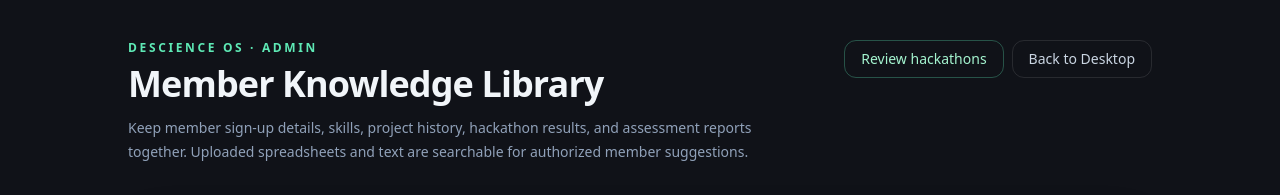
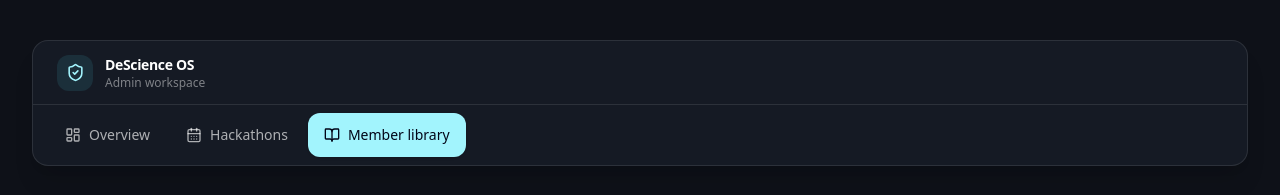
Before and after one commit to mjsan-dosclub/Hack-OS, a Next.js app: page /admin/library in a window 1280 px wide. Shown: the top 195 px of the page. Built offline with nearby package versions, Linux system fonts and the light colour scheme; no server answers.

Commit message:
Unify admin navigation and page layouts

```diff
--- a/src/components/admin/AdminDashboard.tsx
+++ b/src/components/admin/AdminDashboard.tsx
@@ -1,6 +1,5 @@
 "use client";
 
-import { useCallback, useEffect, useState } from "react";
 import {
 	Activity,
 	CalendarDays,
@@ -9,7 +8,9 @@ import {
 	ShieldCheck,
 	UsersRound,
 } from "lucide-react";
+import { useCallback, useEffect, useState } from "react";
 import { z } from "zod";
+import { AdminNavigation } from "@/components/admin/AdminNavigation";
 
 const summarySchema = z.object({
 	events: z.object({
@@ -84,6 +85,7 @@ export function AdminDashboard() {
 	return (
 		<main className="os-standalone-screen admin-dashboard min-h-dvh bg-[#0e1118] px-4 py-6 text-white sm:px-8 sm:py-10">
 			<div className="mx-auto max-w-7xl">
+				<AdminNavigation active="overview" />
 				<div className="flex flex-wrap items-start justify-between gap-4">
 					<div>
 						<p className="flex items-center gap-2 text-xs font-semibold uppercase tracking-[.2em] text-cyan-200">
@@ -107,30 +109,6 @@ export function AdminDashboard() {
 						Refresh
 					</button>
 				</div>
-				<nav
-					aria-label="Admin sections"
-					className="mt-6 flex flex-wrap gap-2 border-b border-white/10 pb-4"
-				>
-					<a
-						aria-current="page"
-						href="/admin"
-						className="rounded-lg bg-cyan-100 px-3 py-2 text-sm font-semibold text-slate-950"
-					>
-						Overview
-					</a>
-					<a
-						href="/admin/hackathons"
-						className="rounded-lg px-3 py-2 text-sm text-white/65 transition hover:bg-white/10 hover:text-white"
-					>
-						Hackathons
-					</a>
-					<a
-						href="/admin/library"
-						className="rounded-lg px-3 py-2 text-sm text-white/65 transition hover:bg-white/10 hover:text-white"
-					>
-						Member library
-					</a>
-				</nav>
 				{error && (
 					<p
 						role="alert"
--- /dev/null
+++ b/src/components/admin/AdminNavigation.tsx
@@ -0,0 +1,65 @@
+import {
+	BookOpen,
+	CalendarDays,
+	LayoutDashboard,
+	ShieldCheck,
+} from "lucide-react";
+
+type AdminSection = "overview" | "hackathons" | "library";
+
+const sections: Array<{
+	id: AdminSection;
+	label: string;
+	href: string;
+	icon: typeof LayoutDashboard;
+}> = [
+	{ id: "overview", label: "Overview", href: "/admin", icon: LayoutDashboard },
+	{
+		id: "hackathons",
+		label: "Hackathons",
+		href: "/admin/hackathons",
+		icon: CalendarDays,
+	},
+	{
+		id: "library",
+		label: "Member library",
+		href: "/admin/library",
+		icon: BookOpen,
+	},
+];
+
+/** Shared navigation keeps every admin destination one click from the overview. */
+export function AdminNavigation({ active }: { active: AdminSection }) {
+	return (
+		<header className="admin-navigation mb-8 overflow-hidden rounded-2xl border border-white/10 bg-[#151a24] shadow-xl shadow-black/10">
+			<div className="flex min-h-16 items-center gap-3 border-b border-white/10 px-4 sm:px-6">
+				<div className="grid size-9 shrink-0 place-items-center rounded-xl bg-cyan-300/10 text-cyan-200">
+					<ShieldCheck size={19} aria-hidden="true" />
+				</div>
+				<div className="min-w-0">
+					<p className="text-sm font-semibold tracking-tight">DeScience OS</p>
+					<p className="text-xs text-white/45">Admin workspace</p>
+				</div>
+			</div>
+			<nav
+				aria-label="Admin sections"
+				className="flex gap-1 overflow-x-auto p-2 sm:px-4"
+			>
+				{sections.map(({ id, label, href, icon: Icon }) => {
+					const selected = active === id;
+					return (
+						<a
+							key={id}
+							href={href}
+							aria-current={selected ? "page" : undefined}
+							className={`inline-flex min-h-11 shrink-0 items-center gap-2 rounded-xl px-4 text-sm font-medium transition ${selected ? "bg-cyan-200 text-slate-950 shadow-sm" : "text-white/65 hover:bg-white/[.06] hover:text-white"}`}
+						>
+							<Icon size={16} aria-hidden="true" />
+							{label}
+						</a>
+					);
+				})}
+			</nav>
+		</header>
+	);
+}
--- a/src/components/admin/HackathonModeration.tsx
+++ b/src/components/admin/HackathonModeration.tsx
@@ -12,6 +12,7 @@ import {
 	X,
 } from "lucide-react";
 import { useCallback, useEffect, useState } from "react";
+import { AdminNavigation } from "@/components/admin/AdminNavigation";
 import {
 	type ApprovedEvent,
 	approvedEventsListSchema,
@@ -312,8 +313,9 @@ export function HackathonModeration() {
 	}
 
 	return (
-		<main className="os-standalone-screen min-h-screen bg-[#101218] px-5 py-10 text-slate-100 sm:px-8">
-			<div className="mx-auto max-w-6xl">
+		<main className="os-standalone-screen admin-dashboard min-h-dvh bg-[#0e1118] px-4 py-6 text-white sm:px-8 sm:py-10">
+			<div className="mx-auto max-w-7xl">
+				<AdminNavigation active="hackathons" />
 				<header className="mb-8 flex flex-wrap items-start justify-between gap-4">
 					<div>
 						<p className="text-xs font-semibold uppercase tracking-[0.2em] text-emerald-300">
@@ -335,12 +337,6 @@ export function HackathonModeration() {
 						>
 							<Plus size={16} /> Add hackathon manually
 						</button>
-						<a
-							href="/admin/library"
-							className="rounded-xl border border-white/10 px-4 py-2 text-sm"
-						>
-							Member library
-						</a>
 						<button
 							type="button"
 							onClick={() =>
--- a/src/components/admin/MemberLibrary.tsx
+++ b/src/components/admin/MemberLibrary.tsx
@@ -13,6 +13,7 @@ import {
 	UploadCloud,
 } from "lucide-react";
 import { useCallback, useEffect, useRef, useState } from "react";
+import { AdminNavigation } from "@/components/admin/AdminNavigation";
 import {
 	type MemberLibraryFile,
 	memberLibraryListSchema,
@@ -166,8 +167,9 @@ export function MemberLibrary() {
 	};
 
 	return (
-		<main className="os-standalone-screen min-h-screen bg-[#101218] px-5 py-10 text-slate-100 sm:px-8">
-			<div className="mx-auto max-w-5xl">
+		<main className="os-standalone-screen admin-dashboard min-h-dvh bg-[#0e1118] px-4 py-6 text-white sm:px-8 sm:py-10">
+			<div className="mx-auto max-w-7xl">
+				<AdminNavigation active="library" />
 				<header className="mb-8 flex flex-wrap items-start justify-between gap-4">
 					<div>
 						<p className="mb-2 text-xs font-semibold uppercase tracking-[0.22em] text-emerald-300">
@@ -181,20 +183,6 @@ export function MemberLibrary() {
 							results, and assessment reports together. Uploaded spreadsheets
 							and text are searchable for authorized member suggestions.
 						</p>
-					</div>
-					<div className="flex flex-wrap gap-2">
-						<a
-							href="/admin/hackathons"
-							className="rounded-xl border border-emerald-300/30 px-4 py-2 text-sm text-emerald-200 transition hover:bg-emerald-300/10"
-						>
-							Review hackathons
-						</a>
-						<a
-							href="/"
-							className="rounded-xl border border-white/10 px-4 py-2 text-sm text-slate-300 transition hover:bg-white/5"
-						>
-							Back to Desktop
-						</a>
 					</div>
 				</header>
 
```
